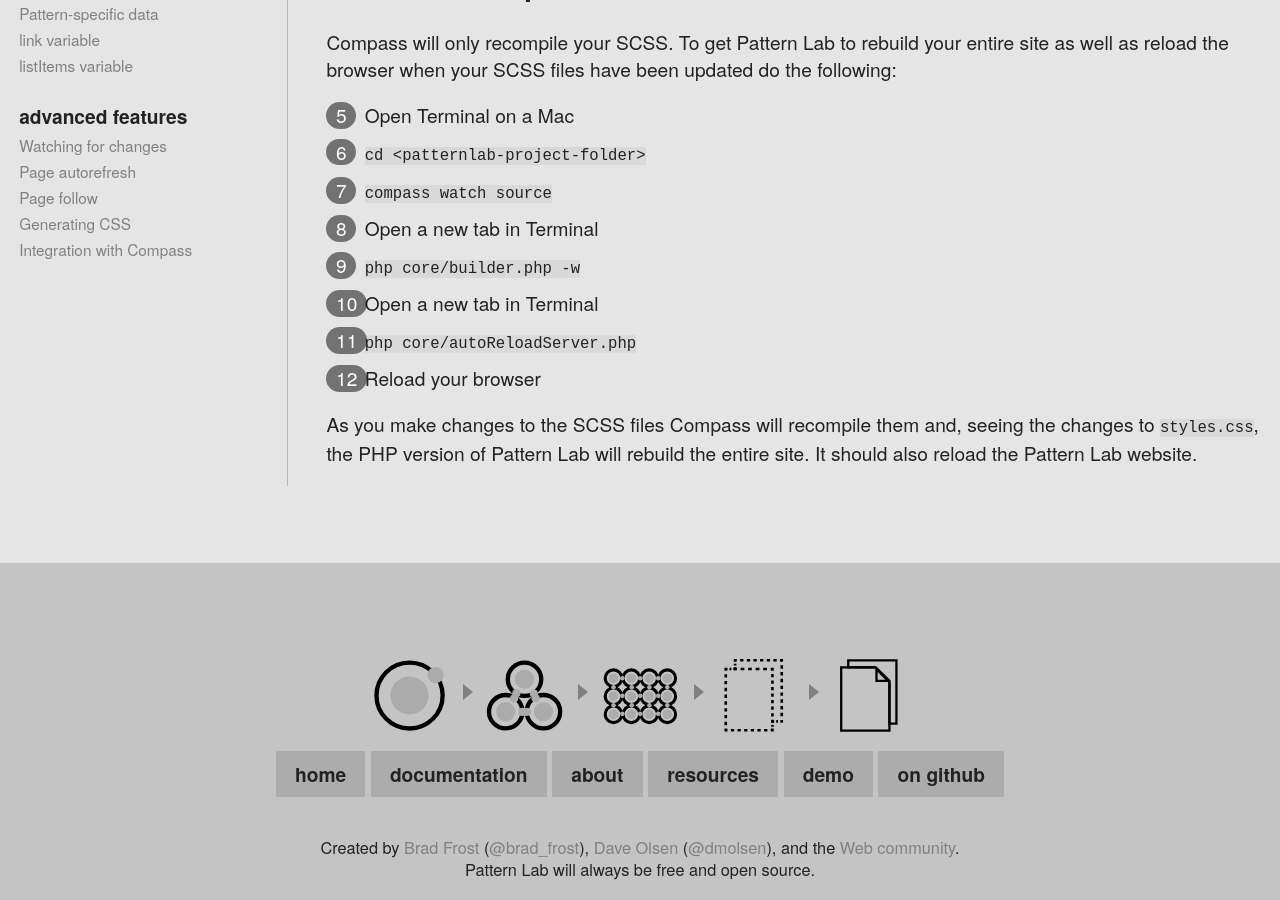
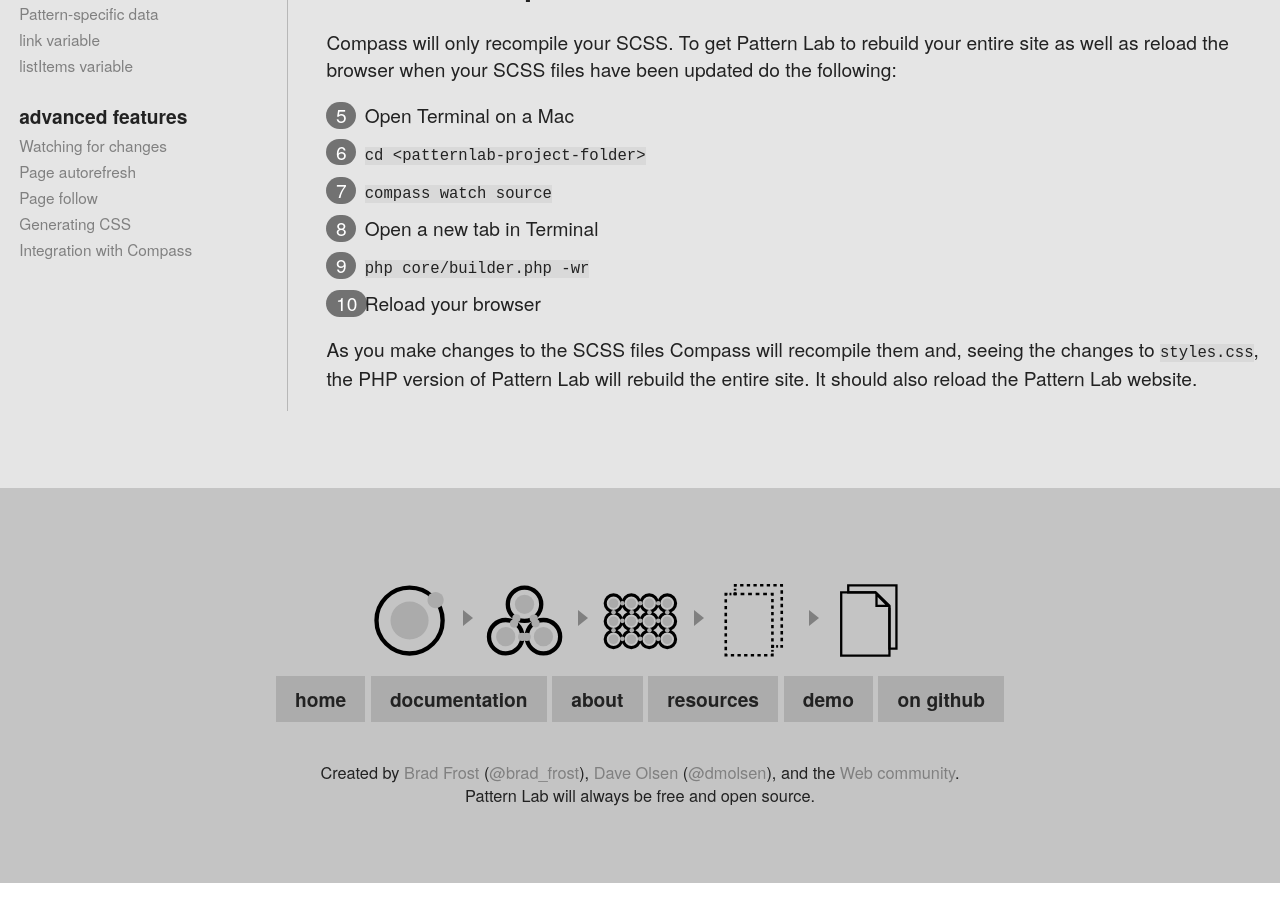
Before and after one commit to pattern-lab/website, a Jekyll site: the page built from patternlabsite/docs/advanced-integration-with-compass.md, in a window 1280 px wide and 900 px high, scrolled down 735 px. Built offline with Jekyll 4.4.1, drawn with Linux system fonts in a browser that asks for light colours; Markdown is read by kramdown in place of the engine named in the settings; comment, search, counter and statistics services are not loaded.

Commit message:
thinning down the example workflow for compass integration

```diff
--- a/patternlabsite/docs/advanced-integration-with-compass.md
+++ b/patternlabsite/docs/advanced-integration-with-compass.md
@@ -26,9 +26,7 @@
 2. `cd <patternlab-project-folder>`
 3. `compass watch source`
 4. Open a new tab in Terminal
-5. `php core/builder.php -w`
-6. Open a new tab in Terminal
-7. `php core/autoReloadServer.php`
-8. Reload your browser
+5. `php core/builder.php -wr`
+6. Reload your browser
 
 As you make changes to the SCSS files Compass will recompile them and, seeing the changes to `styles.css`, the PHP version of Pattern Lab will rebuild the entire site. It should also reload the Pattern Lab website.
```
